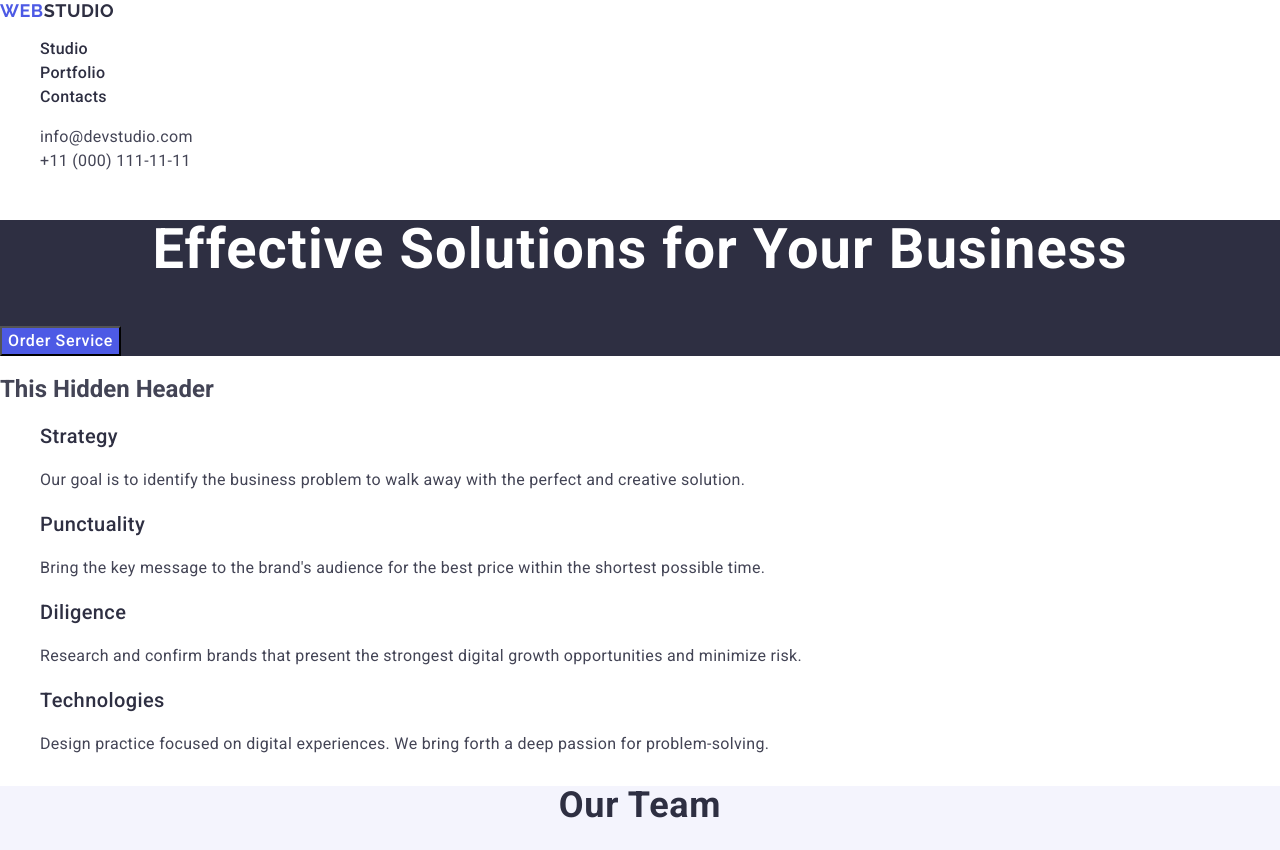
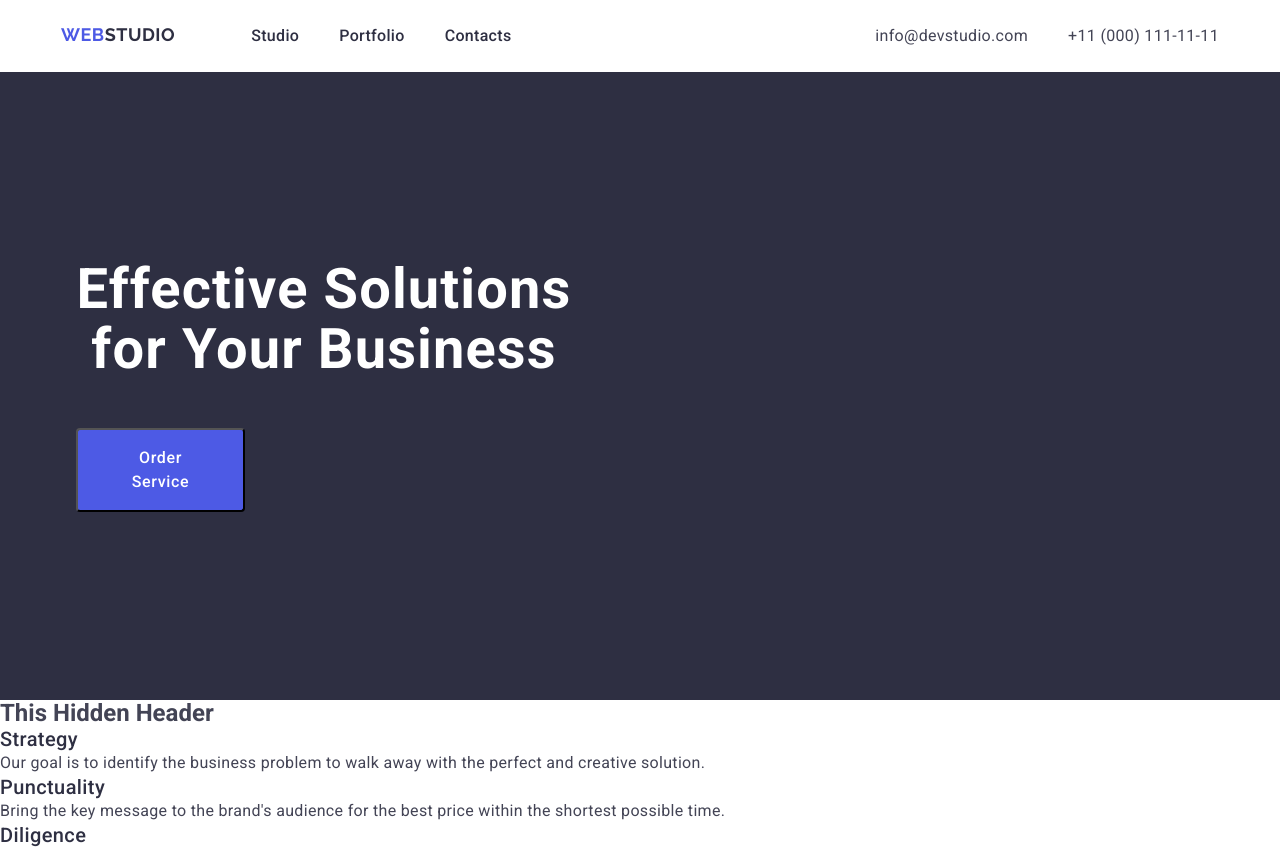
Before and after one commit to IhorDid/goit-markup-hw-03, a plain HTML site: page index.html in a window 1280 px wide. Shown: the top 850 px of the page. Drawn offline with nearby package versions, Linux system fonts and the light colour scheme.

Commit message:
fist edit

```diff
--- a/css/style.css
+++ b/css/style.css
@@ -18,12 +18,47 @@ a {
   color: currentColor;
 }
 
+h1,
+h2,
+h3,
+h4,
+h5,
+h6,
+p {
+  margin: 0;
+}
+
 ul {
+  margin: 0;
+  padding: 0;
   list-style-type: none;
 }
 
 span {
   color: #2e2f42;
+}
+
+.container {
+  max-width: 1158px;
+  padding: 0 15px;
+  margin: 0 auto;
+}
+
+.header-container {
+  display: flex;
+  align-items: center;
+  justify-content: space-between;
+  padding: 24px 0;
+}
+
+.flex-nav {
+  display: flex;
+  gap: 76px;
+}
+
+.link-flex {
+  display: flex;
+  gap: 40px;
 }
 
 .nav-link {
@@ -52,8 +87,14 @@ span {
   color: #404bbf;
 }
 
+.contacts-flex {
+  display: flex;
+  gap: 40px;
+}
+
 .first-section {
   background-color: #2e2f42;
+  padding: 188px 0;
 }
 .main-title {
   color: #fff;
@@ -61,6 +102,8 @@ span {
   font-size: 56px;
   line-height: 1.07;
   letter-spacing: 0.02em;
+  width: 496px;
+  margin-bottom: 48px;
 }
 
 .btn {
@@ -69,6 +112,9 @@ span {
   font-weight: 500;
   line-height: 1.5;
   letter-spacing: 0.04em;
+  width: 169px;
+  padding: 16px 32px;
+  border-radius: 4px;
 }
 
 .btn:hover,
--- a/index.html
+++ b/index.html
@@ -25,9 +25,10 @@
 
   <body>
     <header>
-      <nav>
+      <div class="container header-container">
+        <nav class="flex-nav">
           <a class="nav-logo" href="./index.html">Web<span>Studio</span></a>
-        <ul>
+          <ul class="link-flex">
             <li>
               <a class="nav-link" href="./index.html">Studio</a>
             </li>
@@ -40,22 +41,27 @@
           </ul>
         </nav>
         <address class="contacts">
-        <ul>
+          <ul class="contacts-flex">
             <li>
               <a class="contact" href="mailto:info@devstudio.com"
                 >info@devstudio.com</a
               >
             </li>
             <li>
-            <a class="contact" href="tel:+110001111111">+11 (000) 111-11-11</a>
+              <a class="contact" href="tel:+110001111111"
+                >+11 (000) 111-11-11</a
+              >
             </li>
           </ul>
         </address>
+      </div>
     </header>
     <main>
       <section class="first-section">
+        <div class="container">
           <h1 class="main-title">Effective Solutions for Your Business</h1>
           <button class="btn" type="button">Order Service</button>
+        </div>
       </section>
 
       <section>
```
Lines whose indentation alone changed are shown as unchanged.
